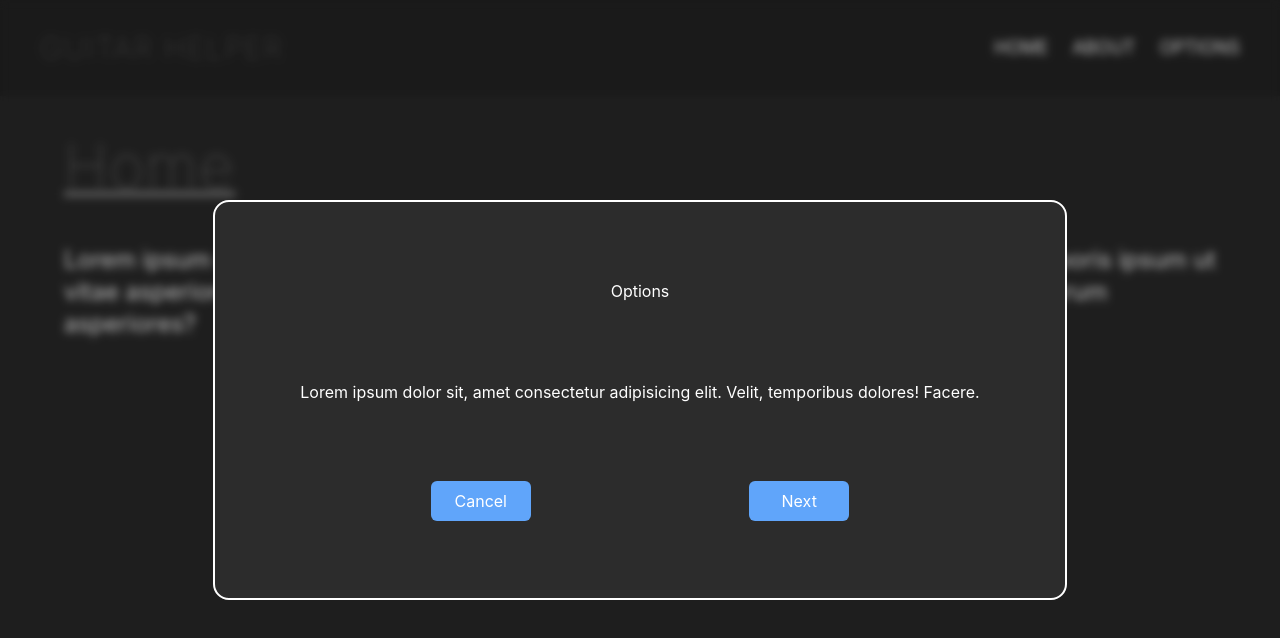
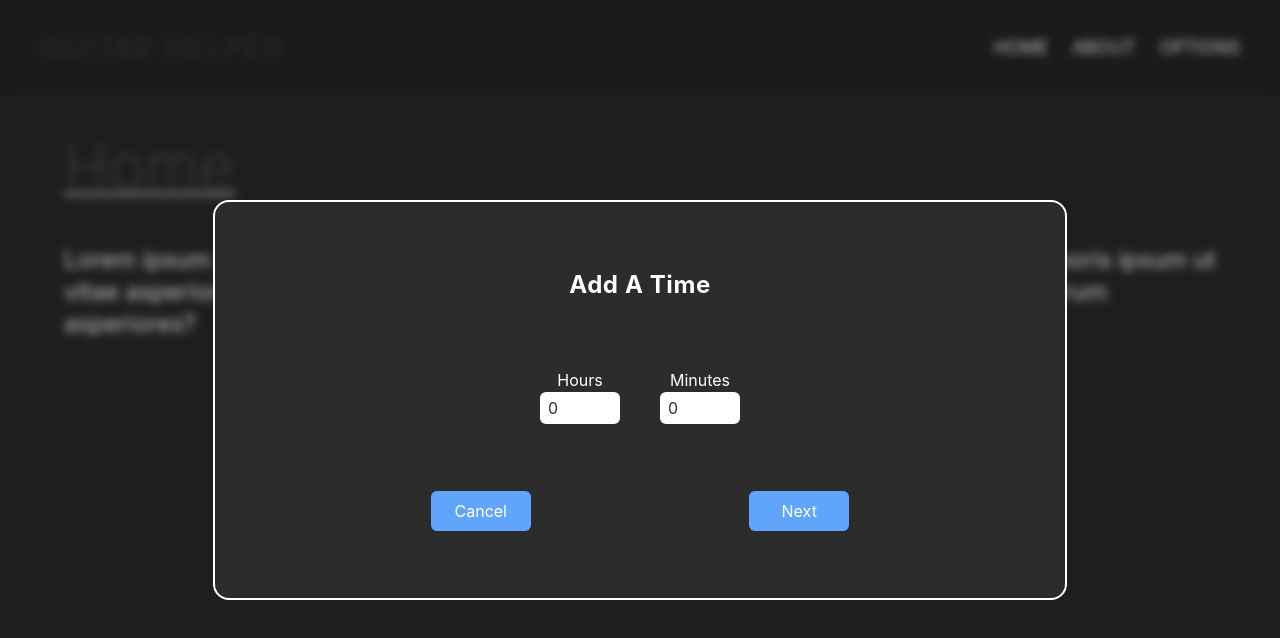
Before and after one commit to DLong86/Guitar-practice-helper, a React (Create React App) app: page / in a window 1280 px wide. Both pictures are taken after a click on the button "OPTIONS". Shown: the top 638 px of the page. Built offline with nearby package versions, Linux system fonts and the light colour scheme.

Commit message:
added - modal functions

```diff
--- a/src/components/Modal.jsx
+++ b/src/components/Modal.jsx
@@ -1,19 +1,96 @@
-import React from "react";
+import { useState } from "react";
 import Button from "./Button";
+import { practiceOptions } from "../utils/practiceOptions";
+import { Link } from "react-router-dom";
 
 const Modal = ({ handleModal }) => {
+	const [nextOptions, setNextOptions] = useState(false);
+
+	const [hours, setHours] = useState(0);
+	const [minutes, setMinutes] = useState(0);
+
+	const handleNext = () => {
+		setNextOptions(!nextOptions);
+	};
+
+	const handleHours = (e) => {
+		setHours(e.target.value);
+	};
+
+	const handleMinutes = (e) => {
+		setMinutes(e.target.value);
+	};
+
+	console.log(hours, minutes);
+
 	return (
 		<div className="fixed inset-0 bg-black flex flex-col text-center justify-center backdrop-blur-sm bg-opacity-25">
 			<div className="w-2/3 h-1/2 border-2 border-white mx-auto bg-[#2C2C2C] rounded-2xl flex flex-col items-center justify-evenly">
-				<h1 className="">Options</h1>
-				<p>
-					Lorem ipsum dolor sit, amet consectetur adipisicing elit. Velit,
-					temporibus dolores! Facere.
-				</p>
-				<div className="flex items-center justify-around w-3/4 mx-auto">
-					<Button text="Cancel" onClick={handleModal} />
-					<Button text="Next" />
-				</div>
+				{!nextOptions ? (
+					<>
+						<h1 className="text-2xl capitalize font-bold tracking-wide">
+							Add A Time
+						</h1>
+
+						<div className="flex flex-row gap-10">
+							<div className="flex flex-col items-center">
+								<label>Hours</label>
+								<input
+									className="text-[#2c2c2c] px-2 py-1 w-20 rounded-md"
+									type="number"
+									defaultValue="0"
+									min="0"
+									max="24"
+									onChange={handleHours}
+								/>
+							</div>
+							<div className="flex flex-col items-center ">
+								<label>Minutes</label>
+								<input
+									className="text-[#2c2c2c] px-2 py-1 w-20 rounded-md"
+									type="number"
+									defaultValue="0"
+									min="0"
+									max="60"
+									onChange={handleMinutes}
+								/>
+							</div>
+						</div>
+
+						<div className="flex items-center justify-around w-3/4 mx-auto">
+							<Button text="Cancel" onClick={handleModal} />
+							<Button text="Next" onClick={handleNext} />
+						</div>
+					</>
+				) : (
+					<>
+						<h1 className="text-2xl capitalize font-bold tracking-wide">
+							Practice Options
+						</h1>
+
+						<ul className="grid grid-cols-3 items-start text-2xl">
+							{practiceOptions.map((option, index) => (
+								<li className="flex gap-4 font-thin" key={index}>
+									<input
+										type="checkbox"
+										className="p-4 w-5 accent-pink-400"
+										name={option.name}
+										value={option.name}
+										id={index}
+									/>
+									<label htmlFor={index}>{option.name}</label>
+								</li>
+							))}
+						</ul>
+						<div className="flex items-center justify-around w-3/4 mx-auto">
+							<Button text="back" onClick={handleNext} />
+							{/* after setting - takes you to your "practice page" */}
+							<Link to="/practice-page">
+								<Button text="Set" onClick={handleModal} />
+							</Link>
+						</div>
+					</>
+				)}
 			</div>
 		</div>
 	);
--- /dev/null
+++ b/src/utils/practiceOptions.jsx
@@ -0,0 +1,26 @@
+export const practiceOptions = [
+	{
+		name: "theory",
+	},
+	{
+		name: "scales",
+	},
+	{
+		name: "finger exercises",
+	},
+	{
+		name: "chord changes",
+	},
+	{
+		name: "new songs",
+	},
+	{
+		name: "perfecting learnt songs",
+	},
+	{
+		name: "finishing songs",
+	},
+	{
+		name: "finger picking",
+	},
+];
```
